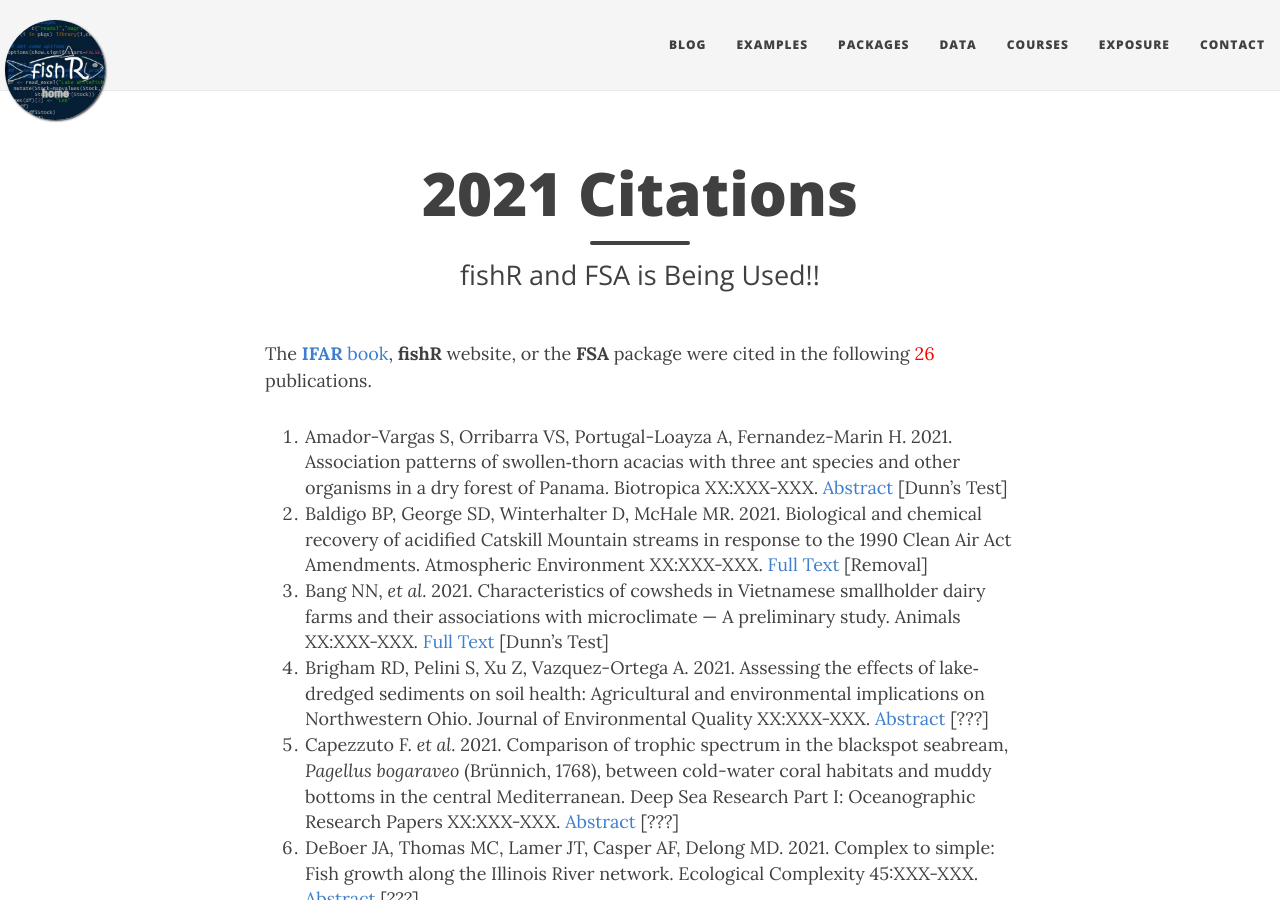
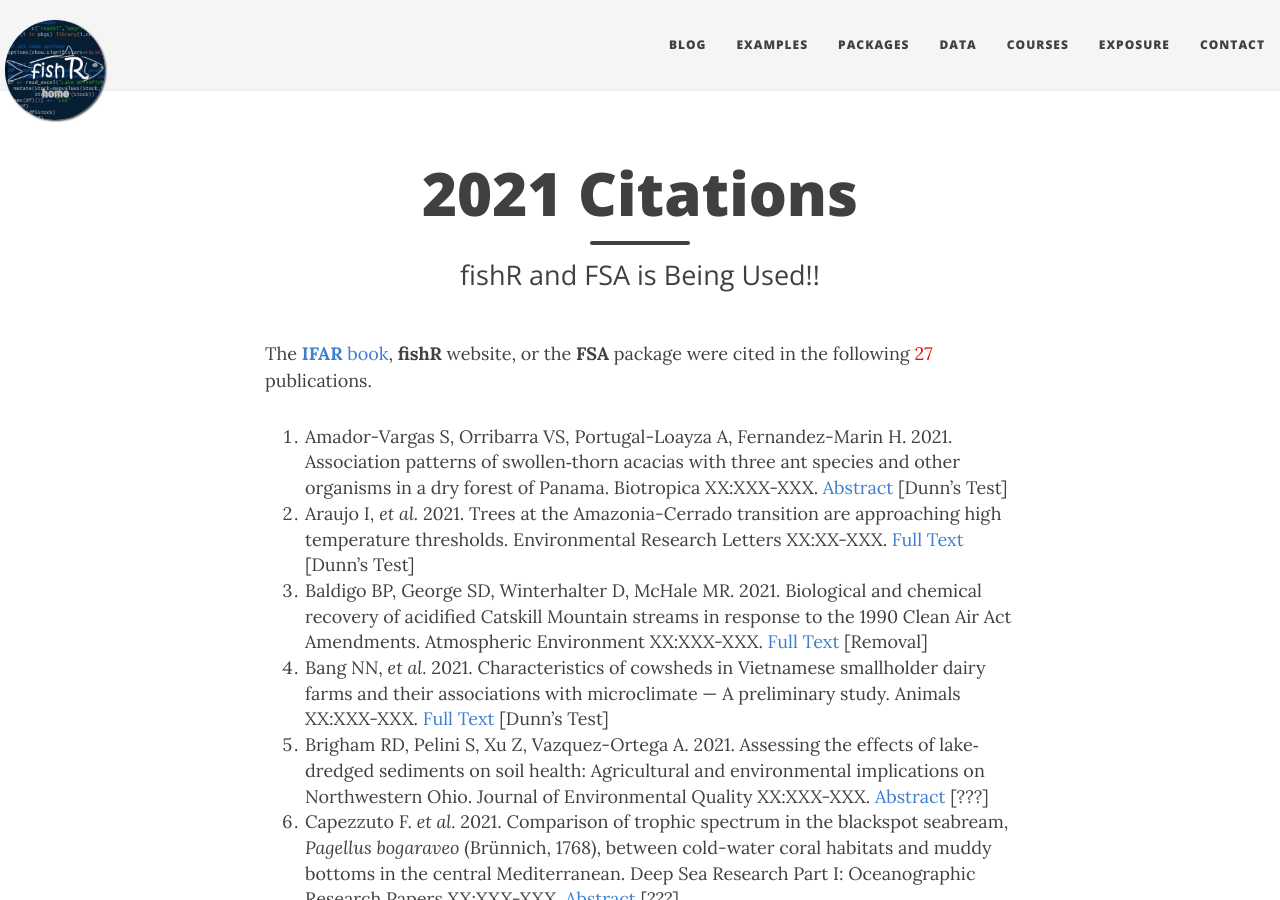
Before and after one commit to droglenc/fishR, a Jekyll site: the page built from exposure/exposure-citations21.md, in a window 1280 px wide and 900 px high. Built offline with Jekyll 4.4.1, drawn with Linux system fonts in a browser that asks for light colours; nearby versions of some CDN libraries.

Commit message:
Updated citations

```diff
--- a/exposure/exposure-citations21.md
+++ b/exposure/exposure-citations21.md
@@ -5,9 +5,10 @@ subtitle: fishR and FSA is Being Used!!
 css: "/css/exposure-citation.css"
 ---
 
-The [**IFAR** book](http://derekogle.com/IFAR/), **fishR** website, or the **FSA** package were cited in the following <span id="contact-div">26</span> publications.
+The [**IFAR** book](http://derekogle.com/IFAR/), **fishR** website, or the **FSA** package were cited in the following <span id="contact-div">27</span> publications.
 
 1. Amador-Vargas S, Orribarra VS, Portugal-Loayza A, Fernandez-Marin H. 2021. Association patterns of swollen‐thorn acacias with three ant species and other organisms in a dry forest of Panama. Biotropica XX:XXX-XXX. [Abstract](https://onlinelibrary.wiley.com/doi/abs/10.1111/btp.12899) [Dunn's Test]
+1. Araujo I, *et al.* 2021. Trees at the Amazonia-Cerrado transition are approaching high temperature thresholds. Environmental Research Letters XX:XX-XXX. [Full Text](https://iopscience.iop.org/article/10.1088/1748-9326/abe3b9/pdf) [Dunn's Test]
 1. Baldigo BP, George SD, Winterhalter D, McHale MR. 2021. Biological and chemical recovery of acidified Catskill Mountain streams in response to the 1990 Clean Air Act Amendments. Atmospheric Environment XX:XXX-XXX. [Full Text](https://www.sciencedirect.com/science/article/pii/S1352231021000534) [Removal]
 1. Bang NN, *et al.* 2021. Characteristics of cowsheds in Vietnamese smallholder dairy farms and their associations with microclimate — A preliminary study. Animals XX:XXX-XXX. [Full Text](http://scholar.google.com/scholar_url?url=https://www.mdpi.com/2076-2615/11/2/351/pdf&hl=en&sa=X&d=14185453621720314043&ei=xpkdYNzAIePKsQKYw5m4DA&scisig=AAGBfm2BeVTkYeiag3lbkjm4ry8B64WCMQ&nossl=1&oi=scholaralrt&html=) [Dunn's Test]
 1. Brigham RD, Pelini S, Xu Z, Vazquez-Ortega A. 2021. Assessing the effects of lake‐dredged sediments on soil health: Agricultural and environmental implications on Northwestern Ohio. Journal of Environmental Quality XX:XXX-XXX. [Abstract](https://acsess.onlinelibrary.wiley.com/doi/abs/10.1002/jeq2.20199) [???]
```
Also changed, not shown: exposure/exposure-citations20.md (+2 -1 lines).
